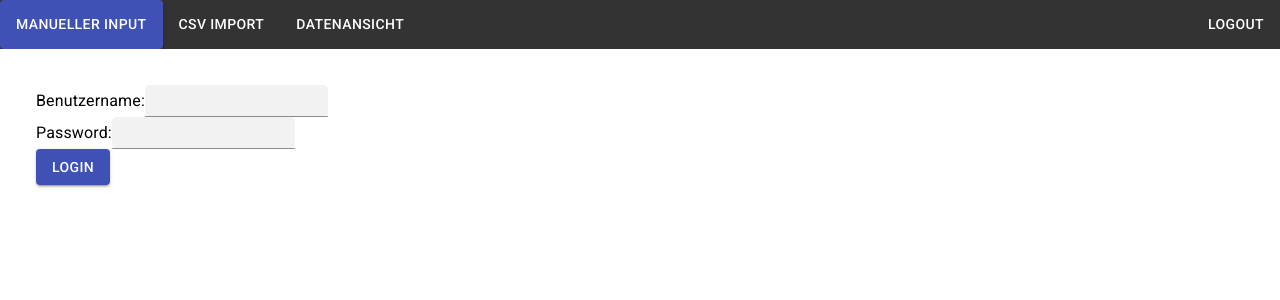
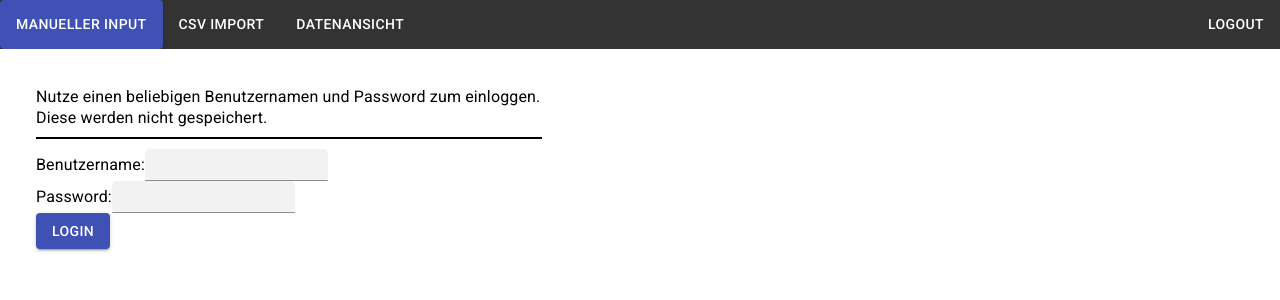
Before and after one commit to suniastar/online-fallregister, a React (Create React App) app in the folder fallregister_frontend/: page / in a window 1280 px wide. Shown: the top 300 px of the page. Built offline with nearby package versions, Linux system fonts and the light colour scheme.

Commit message:
very last minute frontend update

```diff
--- a/fallregister_frontend/src/App.js
+++ b/fallregister_frontend/src/App.js
@@ -91,6 +91,15 @@ class App extends React.Component {
             form =             <form onSubmit={this.onLogin}>
             <Grid container direction='column' justify="center">
                 <Grid>
+                <FormLabel for="user">Nutze einen beliebigen Benutzernamen und Password zum einloggen.</FormLabel>
+                </Grid>
+                <Grid>
+                <FormLabel for="user">Diese werden nicht gespeichert.</FormLabel>
+                </Grid>
+                <Grid>
+                    <div class="horizontalDivider"></div>
+                </Grid>
+                <Grid>
                 <FormLabel for="user">Benutzername:</FormLabel>
                 <Input required type="text" id="user" name="fname"></Input>
                 </Grid>
```
